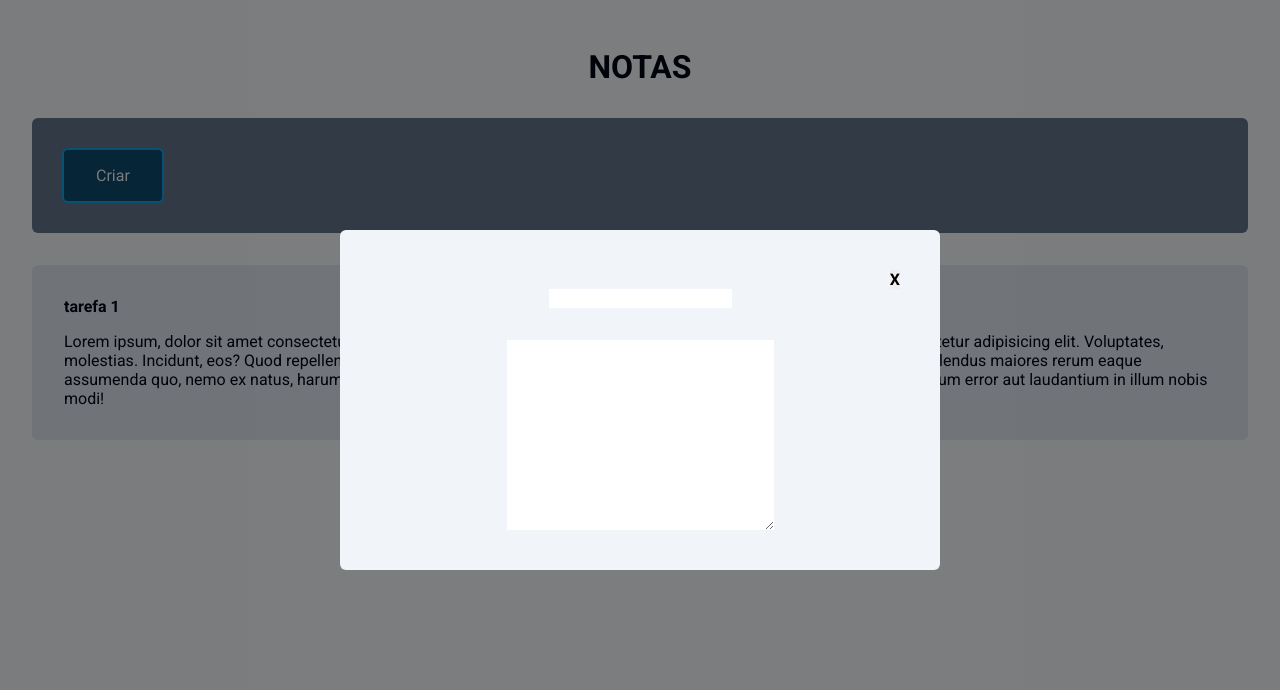
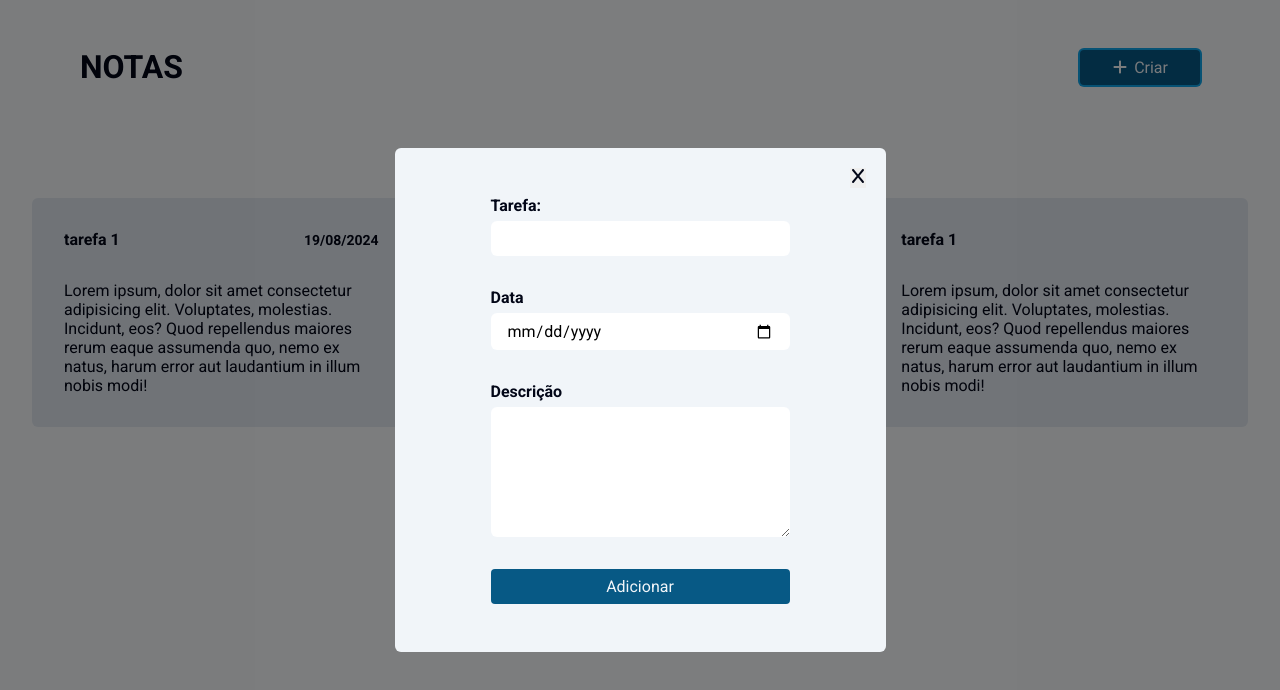
Before and after one commit to leognoronha/notes-indexDB, a website built with Vite: page index.html in a window 1280 px wide. Both pictures are taken after a click on the button "Criar". Built offline with nearby package versions, Linux system fonts and the light colour scheme.

Commit message:
macaco data base

```diff
--- a/index.html
+++ b/index.html
@@ -7,6 +7,7 @@
     <link rel="icon" type="image/svg+xml" href="/vite.svg" />
     <meta name="viewport" content="width=device-width, initial-scale=1.0" />
     <link href="https://fonts.googleapis.com/css2?family=Roboto:wght@400;700&display=swap" rel="stylesheet">
+
     <link rel="stylesheet" href="./styles/styles.css" type="text/css">
     <title>Notas</title>
   </head>
@@ -14,11 +15,21 @@
   <div id="page">
     <header>
         <h1>Notas</h1>
+
+        <button data-modal="open" class="btnAdd">
+          <img class="svg" src="./src/assets/plus.svg" alt="">
+          Criar
+        </button>
     </header>
-    <div class="form-container">
-      <button data-modal="open">Criar</button>
-  </div>
+
     <main class="note-container">
+      <a class="note" href="./note.html" target="_self" >
+        <div>
+          <strong>tarefa 1</strong>
+          <span>19/08/2024</span>
+        </div>
+        <p>Lorem ipsum, dolor sit amet consectetur adipisicing elit. Voluptates, molestias. Incidunt, eos? Quod repellendus maiores rerum eaque assumenda quo, nemo ex natus, harum error aut laudantium in illum nobis modi!</p>
+      </a>
       <div class="note">
         <strong>tarefa 1</strong>
         <p>Lorem ipsum, dolor sit amet consectetur adipisicing elit. Voluptates, molestias. Incidunt, eos? Quod repellendus maiores rerum eaque assumenda quo, nemo ex natus, harum error aut laudantium in illum nobis modi!</p>
@@ -32,12 +43,28 @@
   <div class="modal-container" data-modal="container" id="container">
     <div class="modal">
       <header>
-        <button data-modal="close">X</button>
+        <button data-modal="close">
+          <img class="svg" src="./src/assets/x.svg" alt="">
+        </button>
       </header>
-      <form action="">
-        <input type="text" name="" id="">
+      <form action="" class="form">
 
-        <textarea name="" id="" cols="30" rows="10"></textarea>
+        <div class="input-container">
+          <label for="task">Tarefa:</label>
+          <input type="text" id="task" name="task" class="input">
+        </div>
+
+        <div class="input-container">
+          <label for="date">Data</label>
+          <input type="date" id="date" name="date" class="input">
+        </div>
+
+        <div class="input-container">
+          <label for="description">Descrição</label>
+          <textarea name="description" id="description" cols="30" rows="6" class="input"></textarea>
+        </div>
+
+        <button type="submit" id="createNoteBtn">Adicionar</button>
     </form>
     </div>
   </div>
--- a/package.json
+++ b/package.json
@@ -12,9 +12,5 @@
   "devDependencies": {
     "eslint": "^8.57.0",
     "vite": "^5.1.6"
-  },
-  "dependencies": {
-    "@fortawesome/fontawesome-svg-core": "^6.5.1",
-    "@fortawesome/free-regular-svg-icons": "^6.5.1"
   }
 }
--- a/src/main.js
+++ b/src/main.js
@@ -5,4 +5,115 @@ const modal = new Modal('[data-modal="open"]', '[data-modal="close"]',
 	'[data-modal="container"]')
 modal.init()
 
-console.log('[data-modal="open"]')
+const inputTask = document.getElementById("task")
+const notesContainer = document.querySelector("note-container")
+
+const IDBRequest = indexedDB.open("notesDB", 1)
+IDBRequest.addEventListener("upgradeneeded", () => {
+	const db = IDBRequest.result
+	db.createObjectStore("notes", {
+		autoIncrement: true
+	})
+})
+
+IDBRequest.addEventListener("success", () => {
+	console.log("Running well")
+})
+
+IDBRequest.addEventListener("error", () => {
+	console.log("Database error")
+})
+
+document.getElementById("createNoteBtn").addEventListener("click", () => {
+	const value = document.getElementById("task").value
+	addObject({ value })
+	inputTask.value = ""
+})
+
+const getIDBData = (mode)=>{
+	const db = IDBRequest.result
+	const IDBtransaction = db.transaction("notes", mode)
+	const objectStore = IDBtransaction.objectStore("notes")
+	return [objectStore, IDBtransaction]
+}
+
+const addObject = (obj) => {
+	const IDBData = getIDBData("readwrite")
+	IDBData[0].add(obj)
+	IDBData[1].addEventListener("complete", ()=>{
+		console.log("Obj added")
+	})
+}
+
+const leerObjetos = ()=>{
+	const IDBData = getIDBData("readonly")
+	const cursor = IDBData[0].openCursor()
+	const fragment = document.createDocumentFragment()
+
+	notesContainer.innerHTML = ""
+
+	cursor.addEventListener("success", ()=>{
+		if(cursor.result){
+			let elemento = crearElemento(cursor.result.key, cursor.result.value)
+			fragment.appendChild(elemento)
+			cursor.result.continue()
+		}else{
+			notesContainer.appendChild(fragment)
+		}
+	})
+}
+
+const crearElemento = (id, date)=>{
+	const container = document.createElement("ARTICLE")
+	const input = document.createElement("INPUT")
+	const saveBtn = document.createElement("BUTTON")
+	const deleteBtn = document.createElement("BUTTON")
+
+	container.classList.add("elementName")
+	input.classList.add("your_input")
+	saveBtn.classList.add("impossible")
+	deleteBtn.classList.add("delete")
+
+	saveBtn.textContent = "Guardar"
+	deleteBtn.textContent = "Delete"
+
+	input.value = date.elementName
+	input.setAttribute("contenteditable", "true")
+	input.setAttribute("spellcheck", "false")
+
+	container.appendChild(input)
+	container.appendChild(saveBtn)
+	container.appendChild(deleteBtn)
+
+	input.addEventListener("keyup", ()=>{
+		saveBtn.classList.replace("impossible", "possible")
+	})
+	saveBtn.addEventListener("click", ()=>{
+		if(saveBtn.className == "possible"){
+			modificarObjeto(id, {elementName: input.value})
+			saveBtn.classList.replace("possible", "impossible")
+		}
+	})
+	deleteBtn.addEventListener("click", ()=>{
+		if(confirm("Tem certeza que deseja eliminar? ")){
+			eliminarObjeto(id)
+			yourDates.removeChild(container)
+		}
+	})
+	return container
+}
+
+const modificarObjeto = (key, objeto)=>{
+	const IDBData = getIDBData("readwrite")
+	IDBData[0].put(objeto, key)
+	IDBData[1].addEventListener("complete", ()=>{
+		console.log("Objeto modificado corretamente")
+	})
+}
+const eliminarObjeto = (key)=>{
+	const IDBData = getIDBData("readwrite")
+	IDBData[0].delete(key)
+	IDBData[1].addEventListener("complete", ()=>{
+		console.log("Objeto eliminado corretamente")
+	})
+}
--- a/styles/home.css
+++ b/styles/home.css
@@ -12,30 +12,51 @@
     padding: 2rem 3rem 5rem 3rem;
     display: flex;
     align-items: center;
-    justify-content: center;
+    justify-content: space-between;
 
       >div{
         display: flex;
         width: 100px;
     }
+
+    > button {
+      padding: 0.5rem 2rem;
+      background: var(--blue-800);
+      border-radius: 4px;
+      color: var(--gray-100)
     }
 
+  }
 }
 
 .note-container{
   margin-top: 2rem;
   display: grid;
-  gap: 20px;
-  grid-template-columns: 1fr 1fr;
+  gap: 40px;
+  grid-template-columns: 1fr 1fr 1fr;
 }
 
 .note{
   padding: 2rem;
   display: flex;
   flex-direction: column;
-gap: 1rem;
+  gap: 2rem;
   background: var(--gray-200);
   border-radius: 6px;
+  text-decoration: none;
+  color: var(--gray-950);
+
+  > div {
+    display: flex;
+    justify-content: space-between;
+    align-items: center;
+
+    > span {
+      font-size: 14px;
+      color: var(--gray-950);
+      font-weight: 700;
+    }
+  }
 }
 
 .form-container{
@@ -43,25 +64,17 @@ border-radius: 6px;
   border-radius: 6px;
   margin-top: -3rem;
   padding: 2rem;
-
-  > button {
-    padding: 1rem 2rem;
-    background: var(--blue-900);
-    border-radius: 4px;
-    color: var(--gray-100)
 }
 
+ .svg {
+  width: 16px;
+  height: 16px;
+  color: var(--white);
  }
-/* .form{
+
+ .btnAdd {
   display: flex;
   align-items: center;
   justify-content: center;
-  gap: 2rem;
-
-  > input{
-    background:transparent;
-    border:1px solid var(--gray-900);
-    border-radius: 4px;
+  gap: 6px;
  }
-}
- */
--- a/styles/modal.css
+++ b/styles/modal.css
@@ -19,26 +19,61 @@
 .modal {
   background: var(--gray-100);
   border-radius: 6px;
-  width: 80vw;
   max-width: 600px;
-  padding: 40px;
+  padding: 3rem 6rem;
   position: relative;
+
+  display: flex;
+  align-items: center;
+  justify-content: center;
+  flex-direction: column;
 
   > header {
     display: flex;
-    align-items: center;
+    align-items: end;
     justify-content: end;
+    width: 100%;
 
     > button {
+      position: absolute;
+      right: 20px;
+      top: 20px;
       font-weight: 700;
     }
   }
+}
 
-  > form {
-    display: flex;
-    align-items: center;
-    justify-content: center;
-    flex-direction: column;
-    gap: 2rem;
+.form {
+  display: flex;
+  align-items: start;
+  justify-content: start;
+  flex-direction: column;
+  gap: 2rem;
+
+  > button {
+    padding: 0.5rem 2rem;
+    background: var(--blue-800);
+    border-radius: 4px;
+    color: var(--gray-100);
+    width: 100%;
   }
 }
+
+.input-container {
+  display: flex;
+  flex-direction: column;
+  align-items: start;
+  justify-content: center;
+  gap: 6px;
+  width: 100%;
+
+  > label {
+    font-weight: 700;
+  }
+}
+
+.input {
+  padding: 8px 16px;
+  border-radius: 6px;
+  width: 100%;
+}
```
Also changed, not shown: note.html (added, +11 -0 lines), src/assets/plus.svg (added), src/assets/x.svg (added), src/database.js (added), 1 other file. Lines whose indentation alone changed are shown as unchanged.
